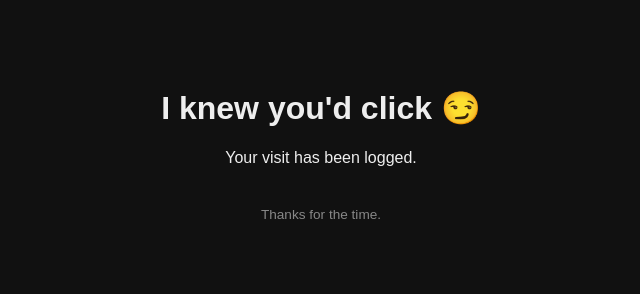
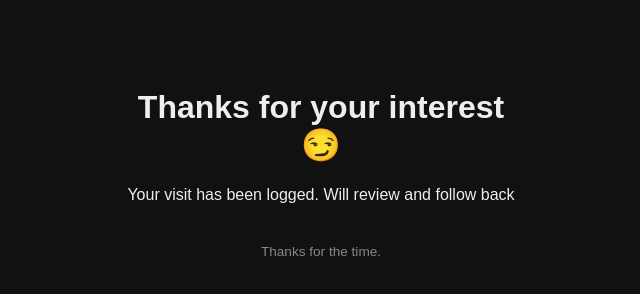
Before and after one commit to Jlv-19/stalker-trap, a plain HTML site: page index.html in a window 1280 px wide. Shown: the whole page, without its empty margins (319-959 px from the left). Drawn offline with Linux system fonts and the light colour scheme; no server answers.

Commit message:
Update index.html

```diff
--- a/index.html
+++ b/index.html
@@ -3,7 +3,7 @@
 <head>
   <meta charset="UTF-8" />
   <meta name="viewport" content="width=device-width, initial-scale=1" />
-  <title>You Clicked 👀</title>
+  <title> Thanks for Clicking 👀</title>
   <style>
     body {
       background: #111;
@@ -25,8 +25,8 @@
 </head>
 <body>
   <div class="container">
-    <h1>I knew you'd click 😏</h1>
-    <p>Your visit has been logged.</p>
+    <h1> Thanks for your interest 😏</h1>
+    <p>Your visit has been logged. Will review and follow back </p>
     <p class="footer">Thanks for the time.</p>
   </div>
 
```
